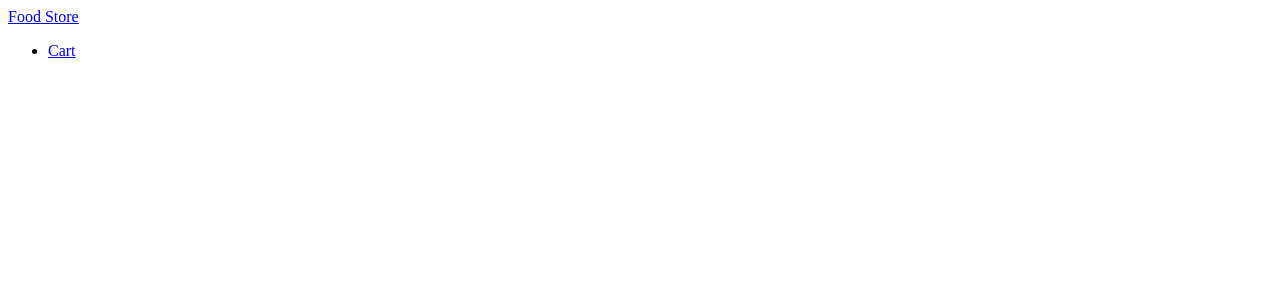
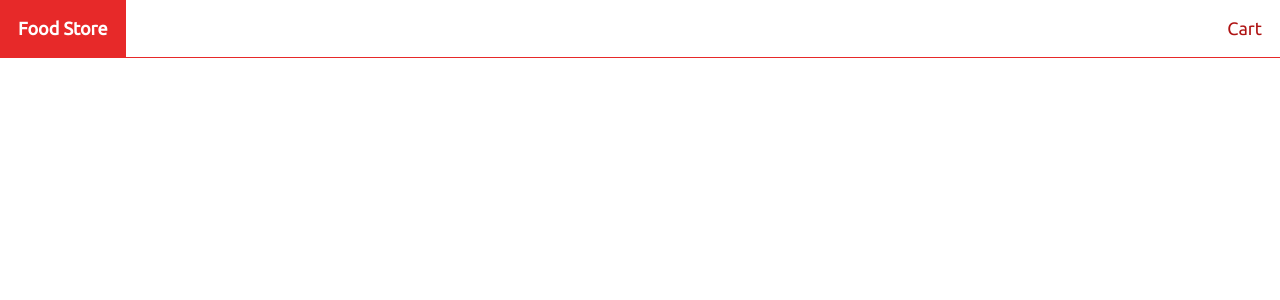
Before and after one commit to ashutosh6120/Food-Store-App, an Angular app in the folder foodstore-app/: page / in a window 1280 px wide. Shown: the top 300 px of the page. Built offline with nearby package versions, Linux system fonts and the light colour scheme.

Commit message:
added css styles to the header global style to the webpage

```diff
--- a/foodstore-app/src/app/header/header.component.css
+++ b/foodstore-app/src/app/header/header.component.css
@@ -0,0 +1,35 @@
+header{
+    background: white;
+    padding: 0;
+    border-bottom: 1px solid #e72929;
+}
+
+a{
+    color:#af1313
+}
+
+a:hover{
+    background: #e72929;
+    color: white;
+}
+
+.container{
+    margin: 0 auto;
+    display: flex;
+    justify-content:space-between;
+}
+
+a.logo{
+    font-weight: bold;
+    padding: 1em;
+}
+
+nav ul{
+    list-style-type: none;
+    margin: 0;
+}
+
+nav ul li a {
+    padding: 1em;
+    display: inline-block;
+}
--- a/foodstore-app/src/styles.css
+++ b/foodstore-app/src/styles.css
@@ -1 +1,16 @@
 /* You can add global styles to this file, and also import other style files */
+@import url('https://fonts.googleapis.com/css2?family=Ubuntu&display=swap');
+
+*{
+    box-sizing: border-box;
+}
+
+body{
+    margin: 0;
+    font-family: "Ubuntu", sans-serif;
+    font-size: 18px;
+}
+
+a{
+    text-decoration: none;
+}
```
